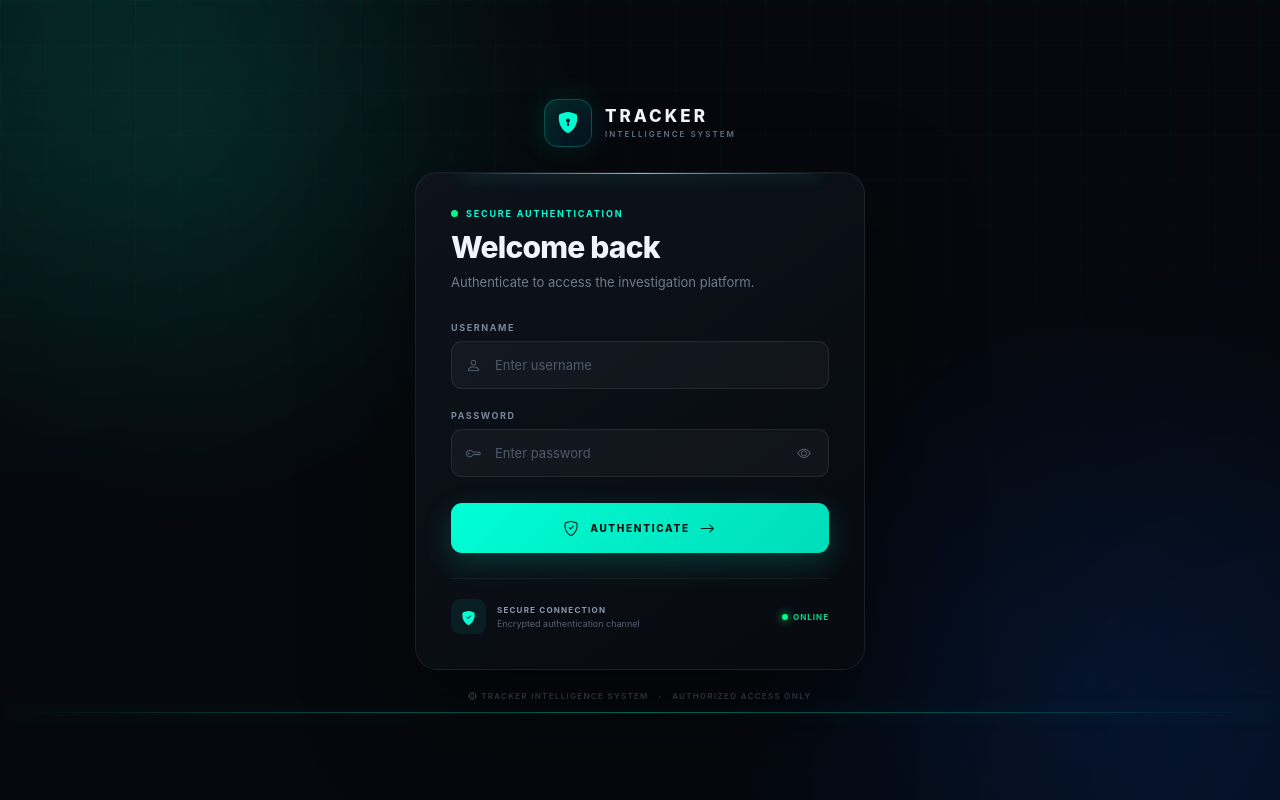
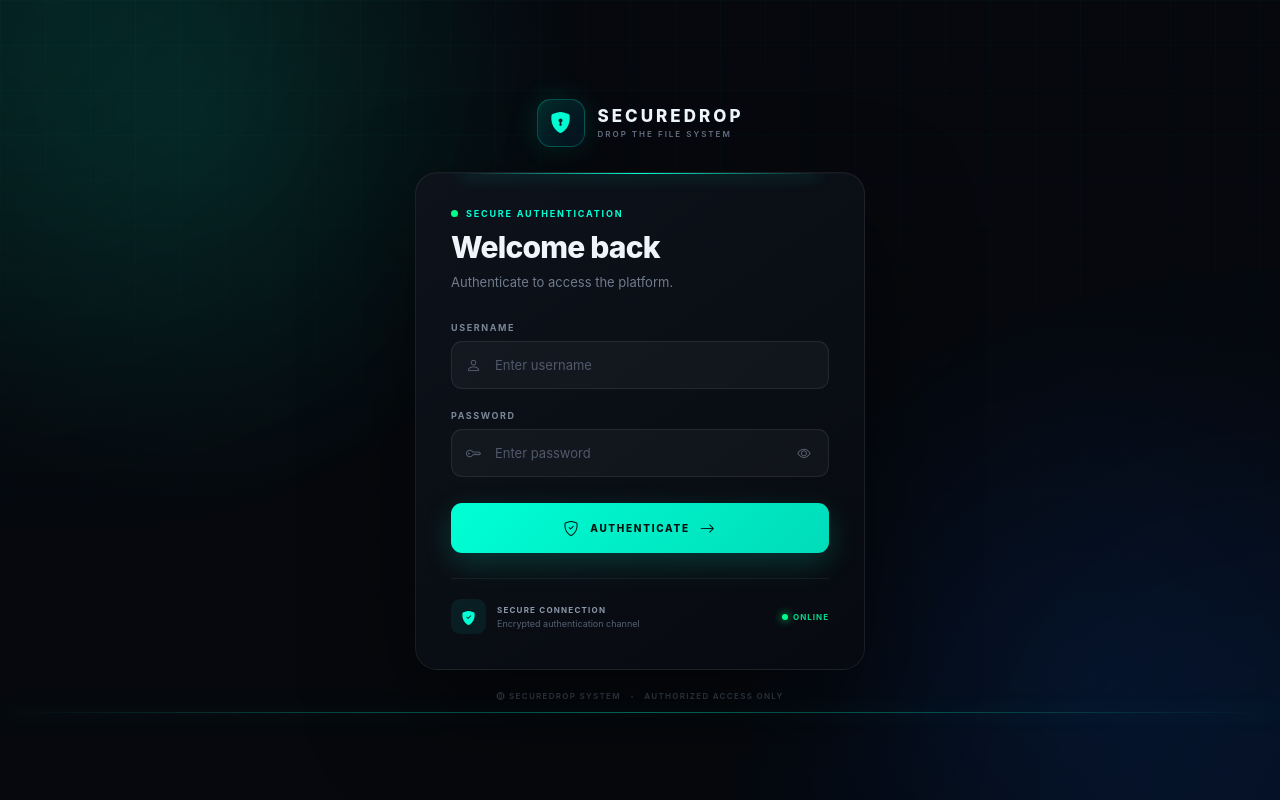
Before and after one commit to n4gY1/TraceGate, a Django app: page /login/ in a window 1280 px wide. Run offline with Django 5.2, Linux system fonts and the light colour scheme.

Commit message:
v1.3.1 login text and title update

```diff
--- a/templates/accounts/login.html
+++ b/templates/accounts/login.html
@@ -5,7 +5,7 @@
     <meta charset="UTF-8">
     <meta name="viewport" content="width=device-width, initial-scale=1.0">
 
-    <title>Tracker Intelligence — Login</title>
+    <title>SecureDrop — Login</title>
 
     <link rel="stylesheet"
           href="https://cdn.jsdelivr.net/npm/bootstrap-icons@1.11.3/font/bootstrap-icons.min.css">
@@ -39,8 +39,8 @@
             </div>
 
             <div class="brand-name">
-                <span>TRACKER</span>
-                <small>INTELLIGENCE SYSTEM</small>
+                <span>SECUREDROP</span>
+                <small>DROP THE FILE SYSTEM</small>
             </div>
 
         </div>
@@ -54,7 +54,7 @@
                 </div>
                 <h1>Welcome back</h1>
                 <p>
-                    Authenticate to access the investigation platform.
+                    Authenticate to access the platform.
                 </p>
             </div>
             <form method="POST" action="" class="login-form">
@@ -135,7 +135,7 @@
         <div class="login-footer">
             <span>
                 <i class="bi bi-cpu"></i>
-                TRACKER INTELLIGENCE SYSTEM
+                SECUREDROP SYSTEM
             </span>
             <span class="separator">•</span>
             <span>
--- a/templates/main/base.html
+++ b/templates/main/base.html
@@ -5,7 +5,7 @@
     <!-- BUILD 2026-08-18 19:00 -->
     <meta charset="utf-8">
     <meta name="viewport" content="width=device-width, initial-scale=1">
-    <title>{% block title %}{% endblock title %}</title>
+    <title>Tracking Intelligence{% block title %}{% endblock title %}</title>
 
     <link href="https://cdn.jsdelivr.net/npm/bootstrap@5.3.8/dist/css/bootstrap.min.css" rel="stylesheet" integrity="sha384-sRIl4kxILFvY47J16cr9ZwB07vP4J8+LH7qKQnuqkuIAvNWLzeN8tE5YBujZqJLB" crossorigin="anonymous">
     <link rel="stylesheet" href="https://cdn.jsdelivr.net/npm/bootstrap-icons@1.13.1/font/bootstrap-icons.min.css"> <link rel="icon" type="image/x-icon" href="{% static 'img/favicon.png' %}">
@@ -14,6 +14,7 @@
 
     <meta name="apple-mobile-web-app-capable" content="yes">
     <meta name="apple-mobile-web-app-status-bar-style" content="black-translucent">
+
 
 
   </head>
```
